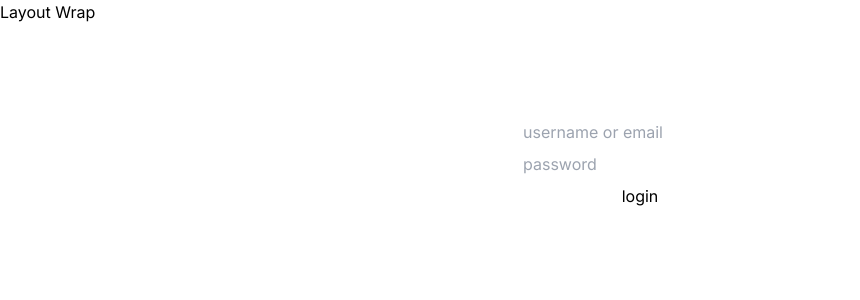
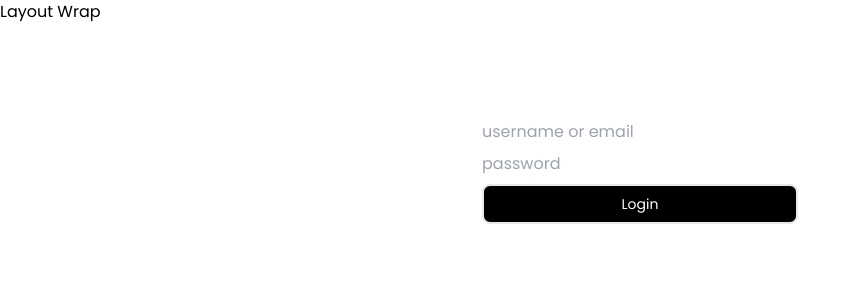
Before and after one commit to sugxt/hamrokuro, a Next.js app: page /auth/login in a window 1280 px wide. Shown: the top 300 px of the page, without its empty margins (0-860 px from the left). Built offline with nearby package versions, Linux system fonts and the light colour scheme; what pocketbase would draw is missing.

Commit message:
Added Loading States and Buttons to Auth Pages

```diff
--- a/src/app/auth/login/page.tsx
+++ b/src/app/auth/login/page.tsx
@@ -1,31 +1,47 @@
 "use client";
+
 import loginServices from "@/services/authServices/loginServices";
 import { useForm } from "react-hook-form";
 import { AuthCreds } from "@/model/auth.model";
 import { useRouter } from "next/navigation";
+import { useState } from "react";
+import ButtonLoader from "@/components/loaders/ButtonLoader";
 
 export default function Login() {
-  const router = useRouter()
+  const [isLoading, setIsLoading] = useState<boolean>(false);
+  const router = useRouter();
   const {
     register,
     handleSubmit,
     formState: { errors },
   } = useForm<AuthCreds>();
 
-  async function onSubmit(data:AuthCreds){
-    const isSuccess = await loginServices(data)
-    if(isSuccess){
-      router.push('/')
+  async function onSubmit(data: AuthCreds) {
+    setIsLoading(true);
+    const isSuccess = await loginServices(data);
+    if (isSuccess) {
+      router.push("/");
     }
+    setIsLoading(false);
   }
 
   return (
     <main className="flex min-h-screen flex-col items-center justify-between p-24">
       <div>
         <form onSubmit={handleSubmit(onSubmit)} className="flex flex-col gap-2">
-          <input required type="text" placeholder="username or email" {...register("identity")} />
-          <input required type="password" placeholder="password" {...register("password")} />
-          <button type="submit">login</button>
+          <input
+            required
+            type="text"
+            placeholder="username or email"
+            {...register("identity")}
+          />
+          <input
+            required
+            type="password"
+            placeholder="password"
+            {...register("password")}
+          />
+          <ButtonLoader isLoading={isLoading} content="Login" />
         </form>
       </div>
     </main>
--- a/src/app/auth/signup/page.tsx
+++ b/src/app/auth/signup/page.tsx
@@ -1,11 +1,15 @@
 "use client";
+import ButtonLoader from "@/components/loaders/ButtonLoader";
 import { SignUpCreds } from "@/model/auth.model";
 import signUpServices from "@/services/authServices/signUpServices";
 import { useRouter } from "next/navigation";
+import { useState } from "react";
 import { useForm } from "react-hook-form";
 
 export default function SignUp() {
+  const [isLoading, setIsLoading] = useState<boolean>(false);
   const router = useRouter();
+
   const {
     register,
     handleSubmit,
@@ -13,14 +17,17 @@ export default function SignUp() {
   } = useForm<SignUpCreds>();
 
   async function onSubmit(data: SignUpCreds) {
+    setIsLoading(true);
     const isSuccess = await signUpServices(data);
     if (isSuccess) {
-        router.push('/auth/login')
+      router.push("/auth/login");
+      setIsLoading(false);
     }
+    setIsLoading(false);
   }
   return (
     <main className="flex min-h-screen flex-col items-center justify-between p-24">
-      <form onSubmit={handleSubmit(onSubmit)}>
+      <form className="flex flex-col gap-4" onSubmit={handleSubmit(onSubmit)}>
         <input
           type="text"
           placeholder="username"
@@ -52,7 +59,7 @@ export default function SignUp() {
           required
           {...register("name")}
         />
-        <button type="submit">sign up</button>
+        <ButtonLoader isLoading={isLoading} content="Sign Up" />
       </form>
     </main>
   );
--- a/src/app/layout.tsx
+++ b/src/app/layout.tsx
@@ -1,8 +1,8 @@
 import type { Metadata } from "next";
-import { Inter } from "next/font/google";
+import { Poppins } from "next/font/google";
 import "./globals.css";
 
-const inter = Inter({ subsets: ["latin"] });
+const poppins = Poppins({weight:["100","200","300","400","500","600","700","800","900"], subsets: ["latin"],style:["normal","italic"] });
 
 export const metadata: Metadata = {
   title: "Create Next App",
@@ -16,7 +16,7 @@ export default function RootLayout({
 }>) {
   return (
     <html lang="en">
-      <body className={inter.className}>{children}</body>
+      <body className={poppins.className}>{children}</body>
     </html>
   );
 }
--- /dev/null
+++ b/src/components/loaders/ButtonLoader.tsx
@@ -0,0 +1,39 @@
+import React from "react";
+
+interface ButtonProps {
+  isLoading: boolean;
+  content: string;
+}
+
+const ButtonLoader: React.FC<ButtonProps> = ({ isLoading, content }) => {
+  return (
+    <button
+      type="submit"
+      className="flex items-center justify-center w-full border-2 bg-black rounded-lg text-white text-sm p-2"
+      disabled={isLoading} // Optionally disable button while loading
+    >
+      {isLoading ? (
+        <svg
+          aria-hidden="true"
+          className="w-5 h-5 text-gray-200 animate-spin dark:text-gray-600 fill-neutral-200 mr-2"
+          viewBox="0 0 100 101"
+          fill="none"
+          xmlns="http://www.w3.org/2000/svg"
+        >
+          <path
+            d="M100 50.5908C100 78.2051 77.6142 100.591 50 100.591C22.3858 100.591 0 78.2051 0 50.5908C0 22.9766 22.3858 0.59082 50 0.59082C77.6142 0.59082 100 22.9766 100 50.5908ZM9.08144 50.5908C9.08144 73.1895 27.4013 91.5094 50 91.5094C72.5987 91.5094 90.9186 73.1895 90.9186 50.5908C90.9186 27.9921 72.5987 9.67226 50 9.67226C27.4013 9.67226 9.08144 27.9921 9.08144 50.5908Z"
+            fill="currentColor"
+          />
+          <path
+            d="M93.9676 39.0409C96.393 38.4038 97.8624 35.9116 97.0079 33.5539C95.2932 28.8227 92.871 24.3692 89.8167 20.348C85.8452 15.1192 80.8826 10.7238 75.2124 7.41289C69.5422 4.10194 63.2754 1.94025 56.7698 1.05124C51.7666 0.367541 46.6976 0.446843 41.7345 1.27873C39.2613 1.69328 37.813 4.19778 38.4501 6.62326C39.0873 9.04874 41.5694 10.4717 44.0505 10.1071C47.8511 9.54855 51.7191 9.52689 55.5402 10.0491C60.8642 10.7766 65.9928 12.5457 70.6331 15.2552C75.2735 17.9648 79.3347 21.5619 82.5849 25.841C84.9175 28.9121 86.7997 32.2913 88.1811 35.8758C89.083 38.2158 91.5421 39.6781 93.9676 39.0409Z"
+            fill="currentFill"
+          />
+        </svg>
+      ) : (
+        content
+      )}
+    </button>
+  );
+};
+
+export default ButtonLoader;
--- a/src/services/authServices/loginServices.tsx
+++ b/src/services/authServices/loginServices.tsx
@@ -10,9 +10,10 @@ export default async function loginServices(
     const authData = await pb
       .collection(userConstants.users)
       .authWithPassword(Credentials.identity, Credentials.password);
+    console.log(authData);
     return !!authData;
   } catch (error) {
-    console.log("Message:",pbErrorMessage(error).message);
+    console.log("Message:", pbErrorMessage(error).message);
     return false;
   }
 }
```
